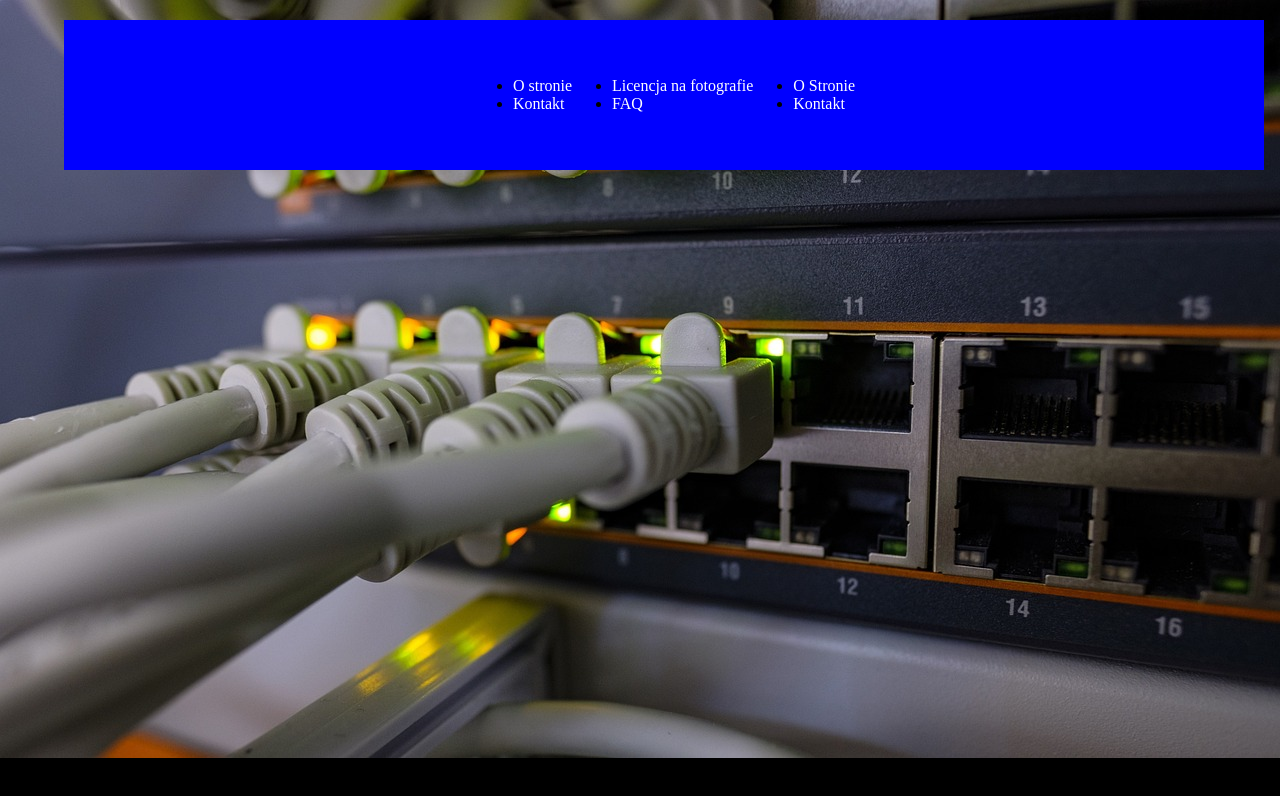
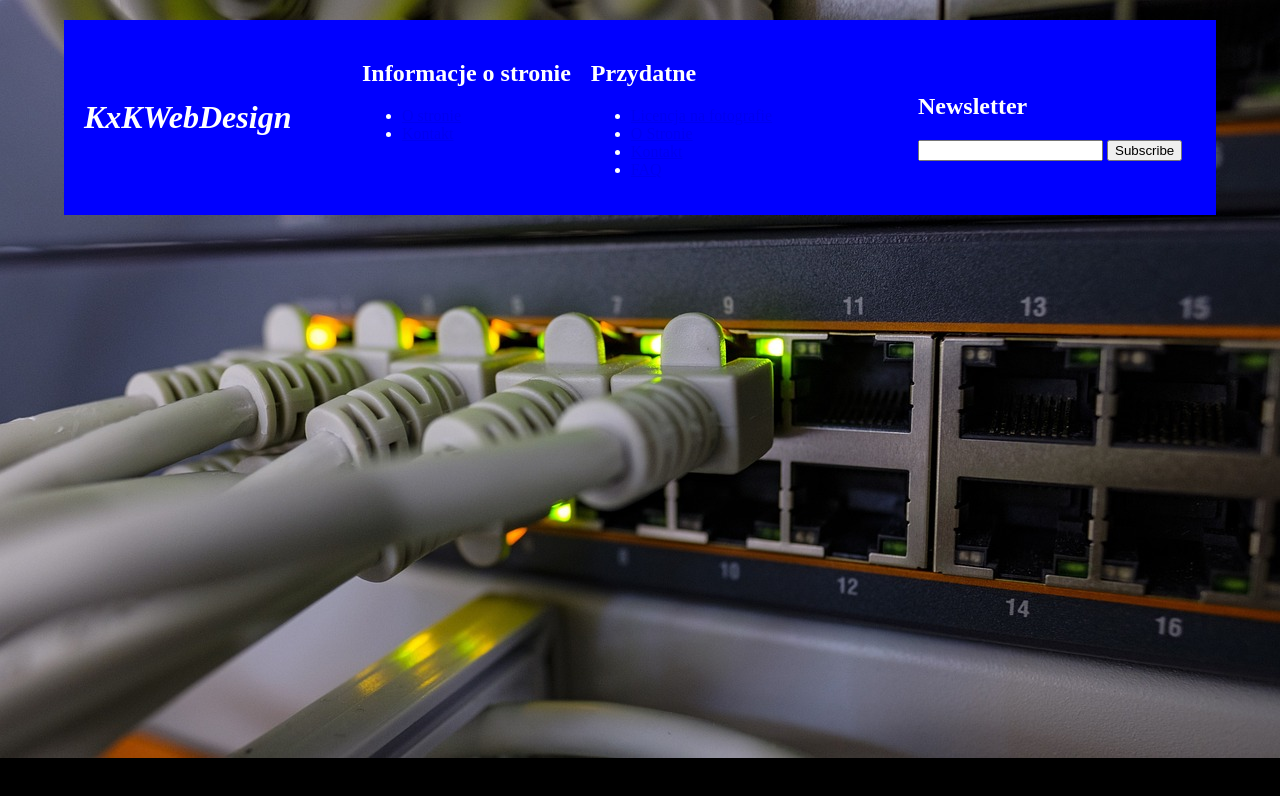
Before and after one commit to Kamilq99/KalkulatorIP, a website: page stopka.html in a window 1280 px wide. Drawn offline with Linux system fonts and the light colour scheme.

Commit message:
stylizacja stopki

```diff
--- a/stopka.html
+++ b/stopka.html
@@ -1,24 +1,39 @@
 <!DOCTYPE html>
 <html lang="en">
 <head>
-
-</head>
     <meta charset="UTF-8">
     <meta name="viewport" content="width=device-width, initial-scale=1.0">
     <link href="stopkastyle.css" rel="stylesheet">
+    <title>Stopka</title>
+</head>
 <body>
     <div class="stopka">
+        <div class="logo">
+            <h1><b><i><a href="index.html">KxKWebDesign</a></i></b></h1>
+        </div>
+        <div class="links">
+            <div class="1l">
+                <h2>Informacje o stronie</h2>
                 <ul>
                     <li><a href="about.html">O stronie</a></li>
                     <li><a href="contact.html">Kontakt</a></li>
                 </ul>
+            </div>
+            <div class="2l">
+                <h2>Przydatne</h2>
                 <ul>
                     <li><a href="licence.html">Licencja na fotografie</a></li>
+                    <li><a href="about.html">O Stronie</a></li>
+                    <li><a href="contact.html">Kontakt</a></li>
                     <li><a href="FAQ.html">FAQ</a></li>
                 </ul>
-        <ul>
-            <li><a href="about.html">O Stronie</a></li>
-            <li><a href="contact.html">Kontakt</a></li>
-        </ul>
+            </div>
+        </div>
+        <div class="newsletter">
+            <h2>Newsletter</h2>
+            <input type="email" id="email" name="email" required>
+            <button>Subscribe</button>
+        </div>
     </div>
 </body>
+</html>
--- a/stopkastyle.css
+++ b/stopkastyle.css
@@ -12,23 +12,33 @@ body{
         width: 95%; /* Dla mniejszych ekranów zmniejszamy szerokość kontenera */
     }
 }
-
-.stopka{
-    width: 1200px;
-    height: 150px;
+.stopka {
     display: flex;
-    justify-content: center;
-    align-items: flex-end;
+    justify-content: space-between; /* Umieszcza elementy na krańcach kontenera */
+    align-items: center; /* Wyrównuje elementy w pionie */
     background-color: blue;
-    margin: 0px 0px 0px 0px;
+    color: white;
+    padding: 20px;
 }
 
-.stopka{
+.logo {
+    flex: 1;
+}
+
+.logo h1 b i a{
+    color: white;
+    text-decoration: none;
+}
+
+.links {
     display: flex;
-    justify-content: center;
-    align-items: center;
+    flex: 2; /* Dostosowuje szerokość kolumn linków */
 }
-.stopka ul li a{
-    text-decoration: none;
-    color: white;
+
+.links > div {
+    margin-right: 20px; /* Dodaje odstęp między kolumnami */
 }
+
+.newsletter {
+    flex: 1; /* Dostosowuje szerokość kolumny newslettera */
+}
```
Lines whose indentation alone changed are shown as unchanged.
